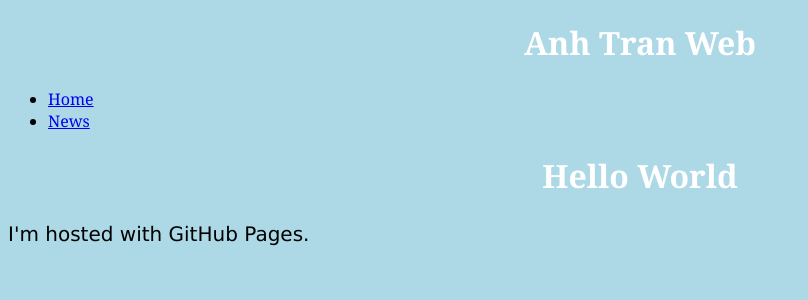
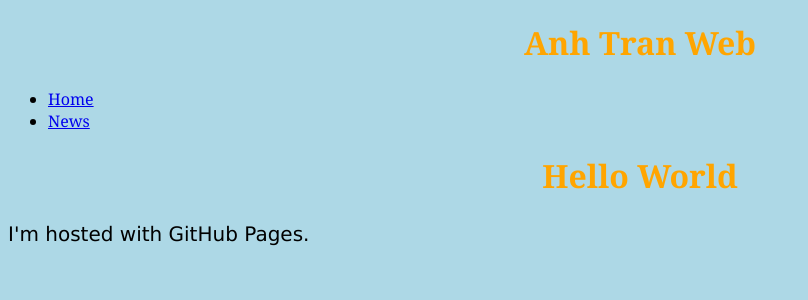
Before and after one commit to Collegeville/Tran-Anh-Work, a Jekyll site: the page built from index.html, in a window 1280 px wide. Shown: the top 300 px of the page, without its empty margins (0-808 px from the left). Built offline with Jekyll 4.4.1, drawn with Linux system fonts in a browser that asks for light colours; Markdown is read by kramdown in place of the engine named in the settings.

Commit message:
fix minor errors

```diff
--- a/_layouts/default.html
+++ b/_layouts/default.html
@@ -3,7 +3,7 @@
 <head>
   <meta charset="utf-8">
   <title>Anh Tran web</title>
-  <link href="{{site.baseurl}}/css/common.css" rel="stylesheet">
+  <link href="{{site.baseurl}}/css/Common.css" rel="stylesheet">
 </head>
 <body>
 <header>
--- a/css/Common.css
+++ b/css/Common.css
@@ -9,7 +9,7 @@ body {
 }
 
 h1 {
-    color: white;
+    color: orange;
     text-align: center;
 }
 
```
